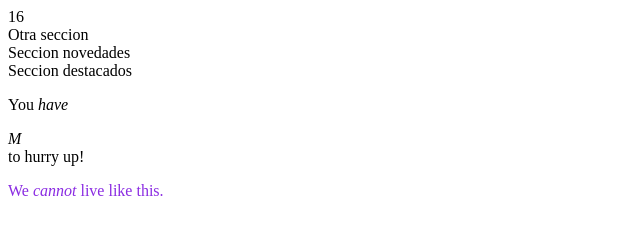
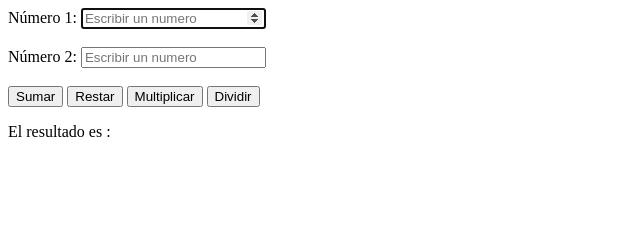
Before and after one commit to BelenLarriel/Html, a plain HTML site: page index.html in a window 1280 px wide. Shown: the whole page, without its empty margins (0-640 px from the left). Drawn offline with Linux system fonts and the light colour scheme.

Commit message:
Add files via upload

```diff
--- a/index.html
+++ b/index.html
@@ -1,45 +1,36 @@
 <!DOCTYPE html>
 <html lang="en">
 <head>
-
     <meta charset="UTF-8">
-    <meta name="viewport" content="width=, initial-scale=1.0">
-    <title>Ejericio</title>
-    <style>
-        p {
-            color: blueviolet;
-        }
-    </style>
+    <meta name="viewport" content="width=device-width, initial-scale=1.0">
+    <title>CALCULADORA</title>
 </head>
 <body>
-    <div id="identificador" class="tarjeta">Contenido Principal</div>
-    <div class="tarjeta">Otra seccion</div>
-    <div class="tarjeta">Seccion novedades</div>
-    <div class="tarjeta">Seccion destacados</div>
 
-    <p style="color: black;">You <em>have<div>M</div></em> to hurry up!</p>
+      <form id="miFormulario" name="" method="post">
+          <label>Número 1: </label>
+          <input type="number" name ="" id="valor1" autofocus placeholder="Escribir un numero">
 
-    <p>We <em>cannot</em> live like this.</p>
+      <br>
+      <br>
+      <label2>Número 2: </label2>
+      <input type="number" name="" id="valor2"  autofocus placeholder="Escribir un numero">
 
-    <script>
+      <br>
+      <br>
 
-function innerHTMLRandomNumber(id) {
-            let elemento = document.getElementById(id);
-            if (elemento) {
-                // Generar un número aleatorio entre 1 y 100
-                let numeroAleatorio = Math.floor(Math.random() * 100) + 1;
-                // Establecer el número aleatorio en el innerHTML del elemento
-                elemento.innerHTML = numeroAleatorio;
-            } else {
-                console.error('Elemento no encontrado con el ID:', id);
-            }
-        }
+    <button type="button" onclick="sumar();">Sumar</button>
+    <button type="button" onclick="restar();">Restar</button>
+    <button type="button" onclick="multiplicar();">Multiplicar</button>
+    <button type="button" onclick="dividir();">Dividir</button>
 
-        // Ejemplo de uso
-        innerHTMLRandomNumber("identificador");
+    <p>El resultado es : <span id="el-resultado"></span></p>
 
 
+      </form>
 
-    </script>
+
+  <script src= "funciones.js"> </script>
+
 </body>
 </html>
```
